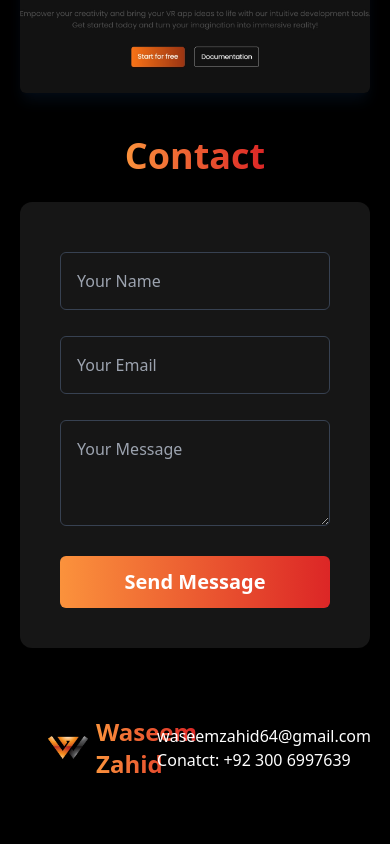
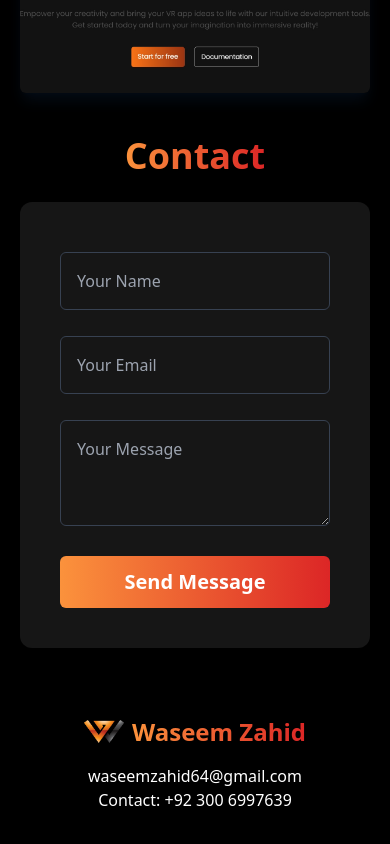
Before and after one commit to waseemzahid/Portfolio, a React (Create React App) app: page / in a window 390 px wide. Shown: the part 4039-4883 px from the top of the page. Built offline with nearby package versions, Linux system fonts and the light colour scheme.

Commit message:
Update Footer.jsx

```diff
--- a/src/components/Footer.jsx
+++ b/src/components/Footer.jsx
@@ -3,16 +3,16 @@ import logo from '../assets/favicon.png'
 
 const Footer = () => {
   return (
-    <div className='mx-auto max-w-[1200px] sm:h-[150px] p-12 flex items-center justify-between'>
+      <div className='mx-auto max-w-[1200px] p-12 flex items-center justify-between flex-col sm:flex-row sm:h-[150px]'>
         <a href='/'>
           <div className='flex items-center'>
             <img src={logo} alt='' width={40} height={30} />
             <h1 className='text-2xl font-bold primary-color ml-2'>Waseem Zahid</h1>
           </div>
         </a>
-      <p className='text-white sm:text-lg lg:text-xl'>
+        <p className='text-white text-center sm:text-left sm:text-lg lg:text-xl mt-4 sm:mt-0'>
           <a href='mailto:waseemzahid64@gmail.com'>waseemzahid64@gmail.com</a> <br />
-          <a href="tel:+923006997639">Conatct: +92 300 6997639</a>
+          <a href="tel:+923006997639">Contact: +92 300 6997639</a>
         </p>
       </div>
   )
```
Lines whose indentation alone changed are shown as unchanged.
